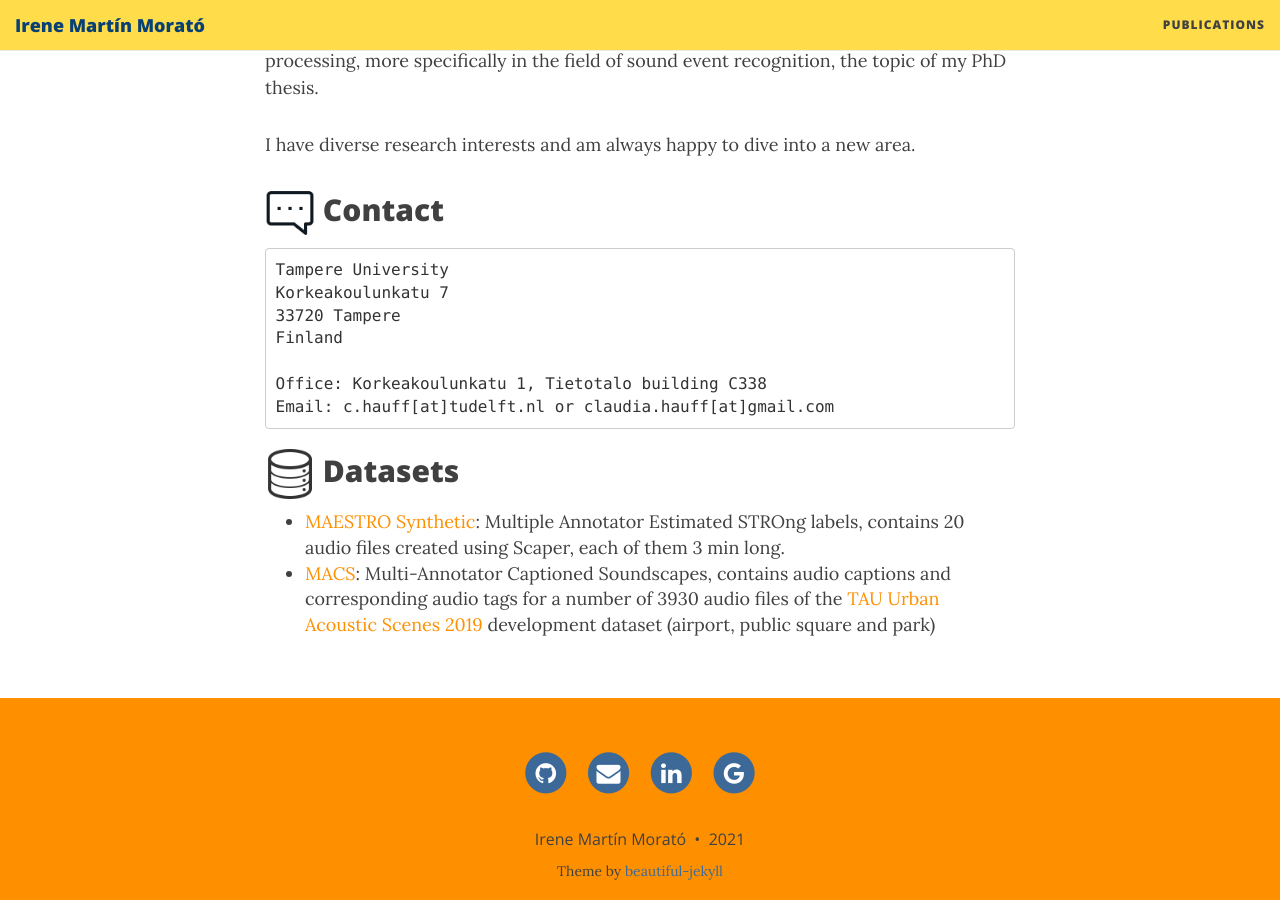
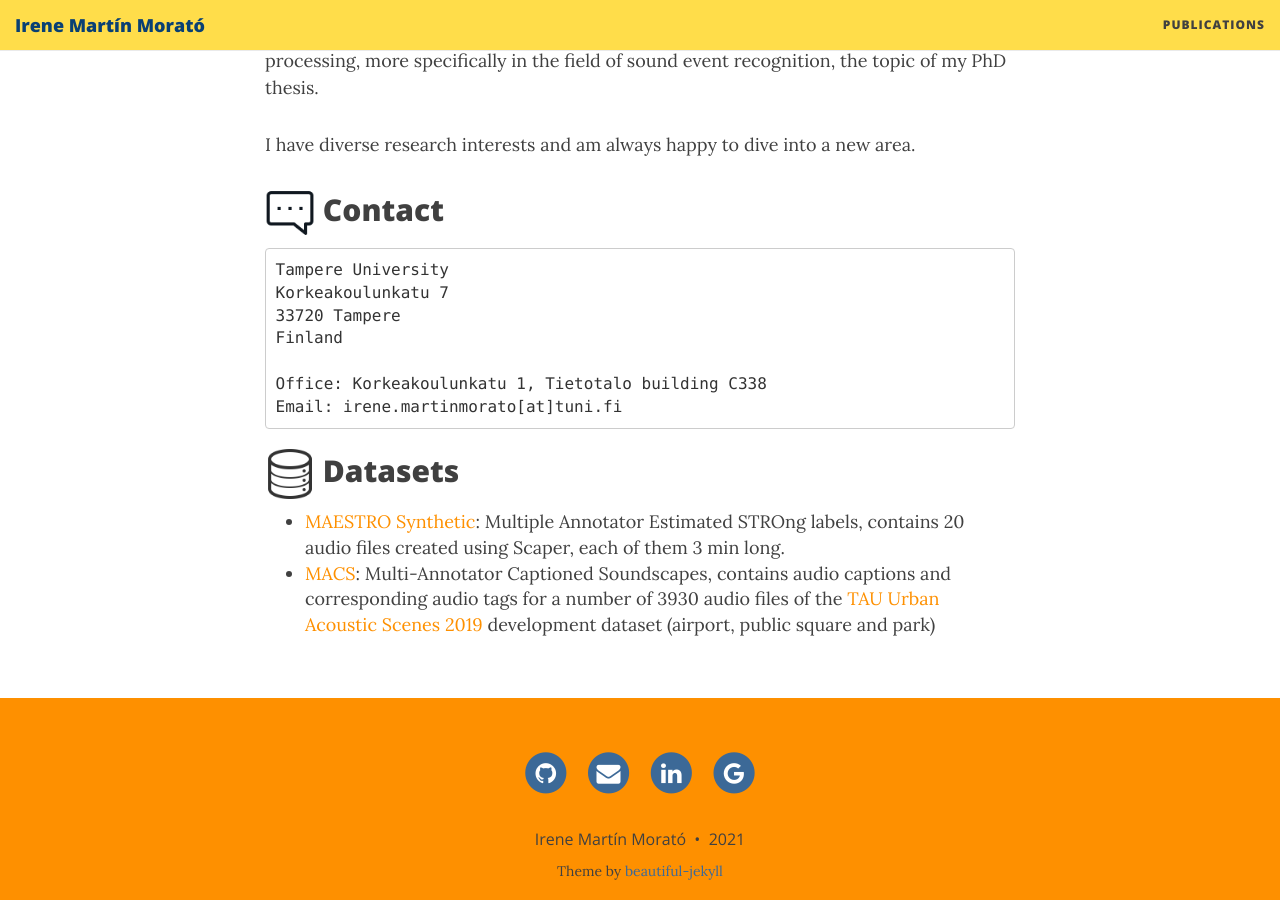
Before and after one commit to marmoi/marmoi.github.io, a Jekyll site: the page built from index.md, in a window 1280 px wide and 900 px high, scrolled down 701 px. Built offline with Jekyll 4.4.1, drawn with Linux system fonts in a browser that asks for light colours; nearby versions of some CDN libraries; comment, search, counter and statistics services are not loaded.

Commit message:
Update index.md

````diff
--- a/index.md
+++ b/index.md
@@ -29,7 +29,7 @@ Korkeakoulunkatu 7
 Finland
 
 Office: Korkeakoulunkatu 1, Tietotalo building C338
-Email: c.hauff[at]tudelft.nl or claudia.hauff[at]gmail.com
+Email: irene.martinmorato[at]tuni.fi
 ```
 
 
````
